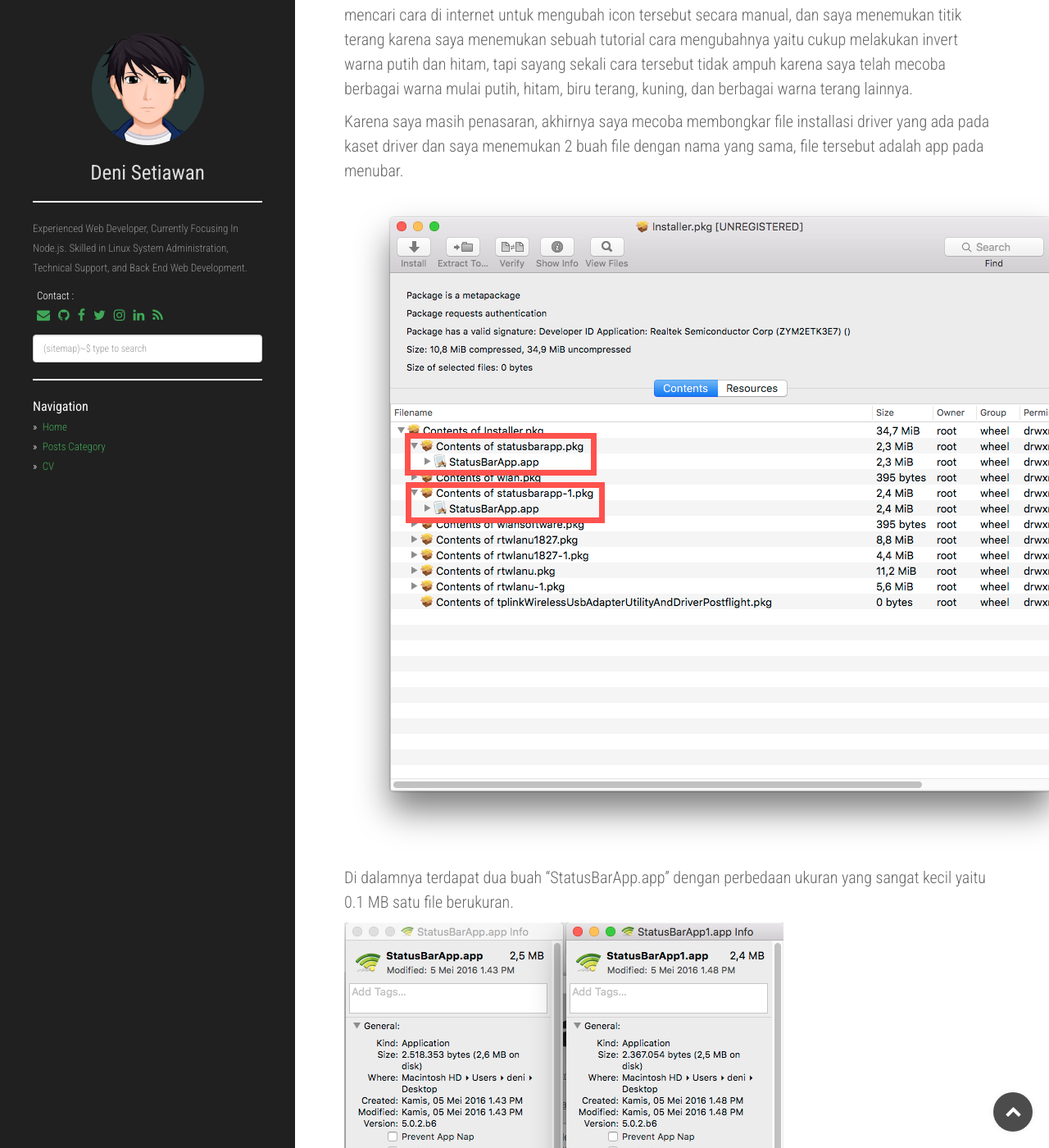
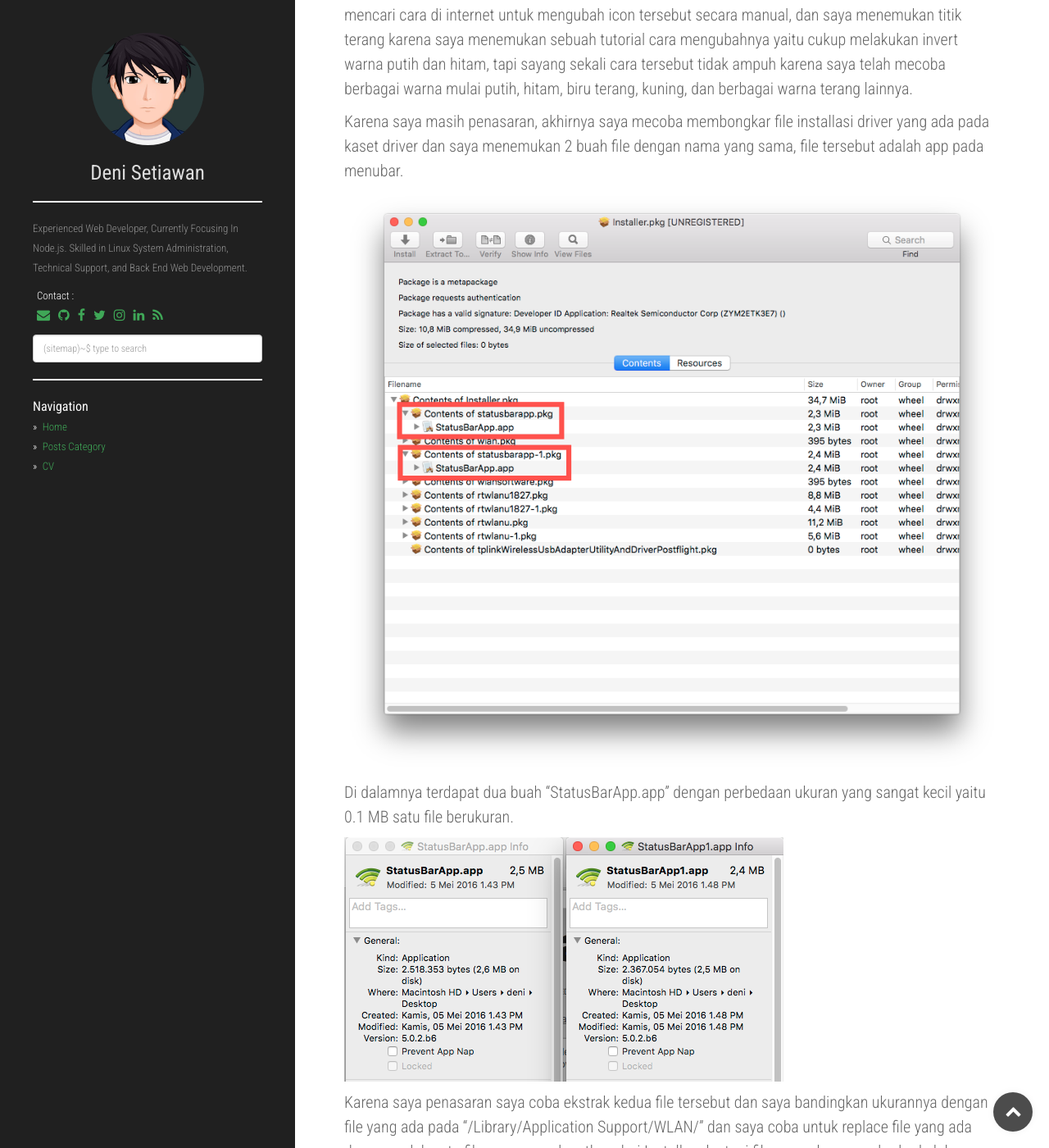
Before and after one commit to HeyDSN/HeyDSN.github.io, a Jekyll site: the page built from index.html, in a window 1280 px wide and 1400 px high, scrolled down 489 px. Shown: the whole window at 82% size. Built offline with Jekyll 4.4.1, drawn with Linux system fonts in a browser that asks for light colours; nearby versions of some CDN libraries; emoji names are drawn with the system emoji font; the list of posts is cut into pages by our own code.

Commit message:
Update main.css

```diff
--- a/static/css/main.css
+++ b/static/css/main.css
@@ -163,7 +163,7 @@ div.sidebar img.profile-avatar {
 }
 .post-content img,
 .content img,
-.home img {
+.post img {
   max-width: 100%
 }
 
```
